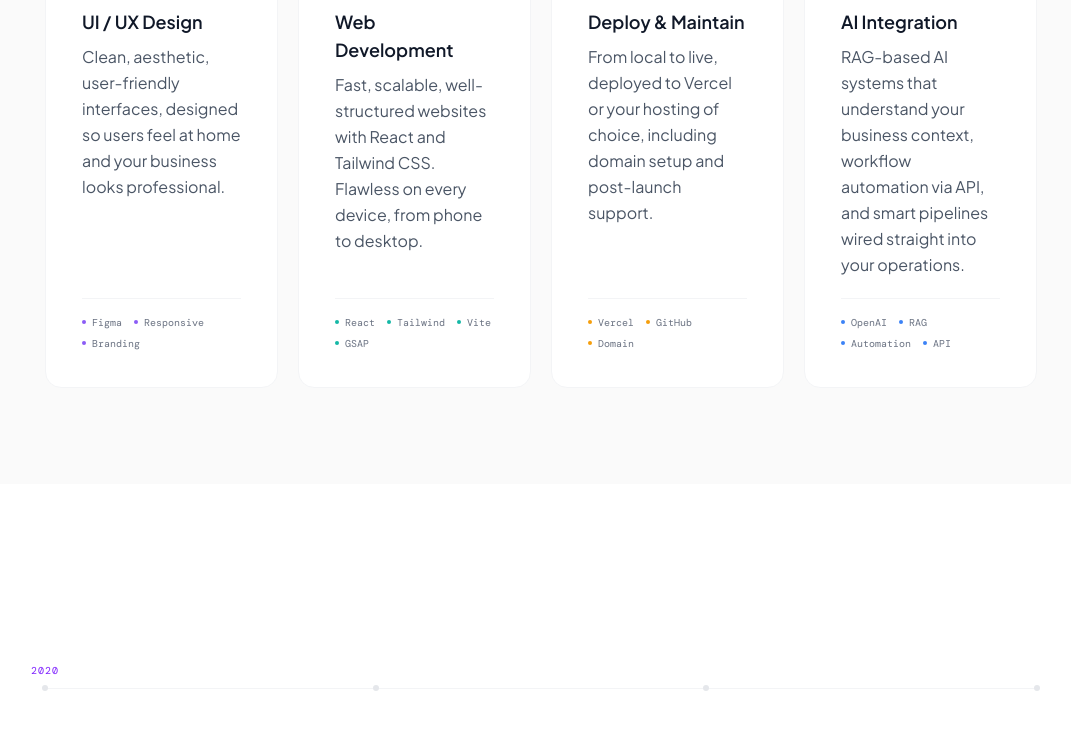
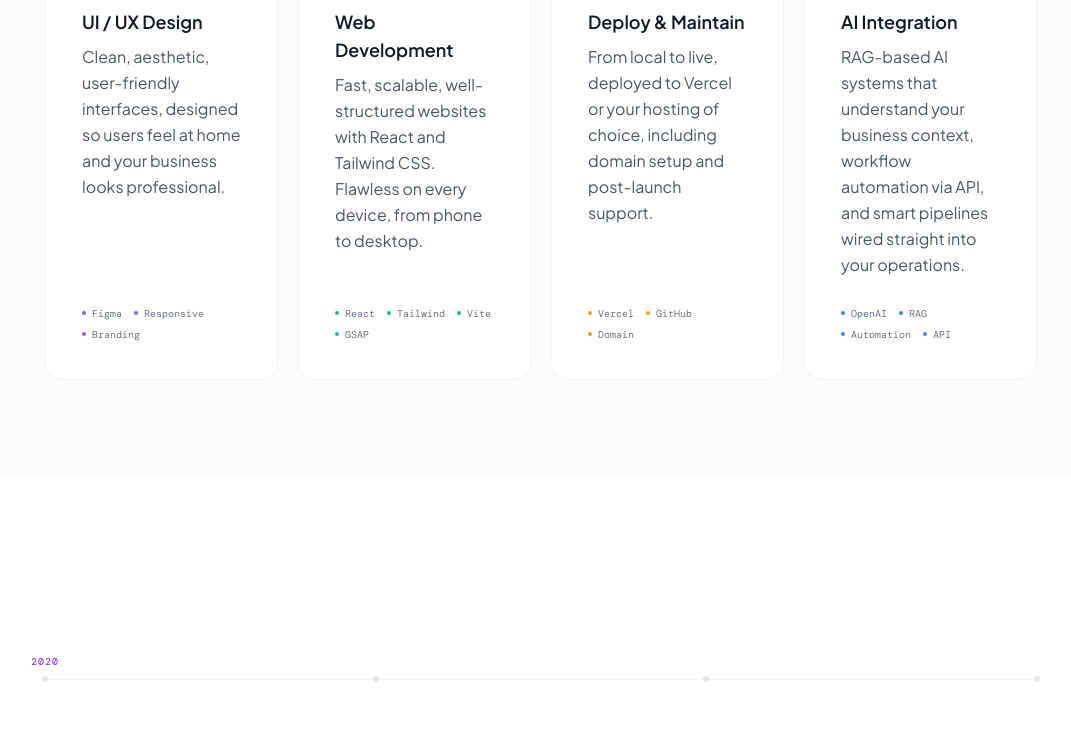
Before and after one commit to Zeraphys57/Bryan-Jacquellino-Porto, a React (Vite) app in the folder my-app/: page / in a window 1280 px wide. Shown: the part 2312-3042 px from the top of the page, without its empty margins (99-1170 px from the left). Built offline with nearby package versions, Linux system fonts and the light colour scheme; a web font is replaced by a local one.

Commit message:
style: Remove asymmetrical border-t in Services cards for a cleaner look

```diff
--- a/my-app/src/component/Services.jsx
+++ b/my-app/src/component/Services.jsx
@@ -135,8 +135,7 @@ const Services = () => {
                   </div>
 
                   {/* Tags — accent dot + label */}
-                  <div className="relative z-10 flex flex-wrap gap-x-3 gap-y-1.5 pt-4
-                    border-t border-gray-100 dark:border-white/[0.06]">
+                  <div className="relative z-10 flex flex-wrap gap-x-3 gap-y-1.5 pt-2 mt-auto">
                     {s.tags.map(tag => (
                       <span
                         key={tag}
```
